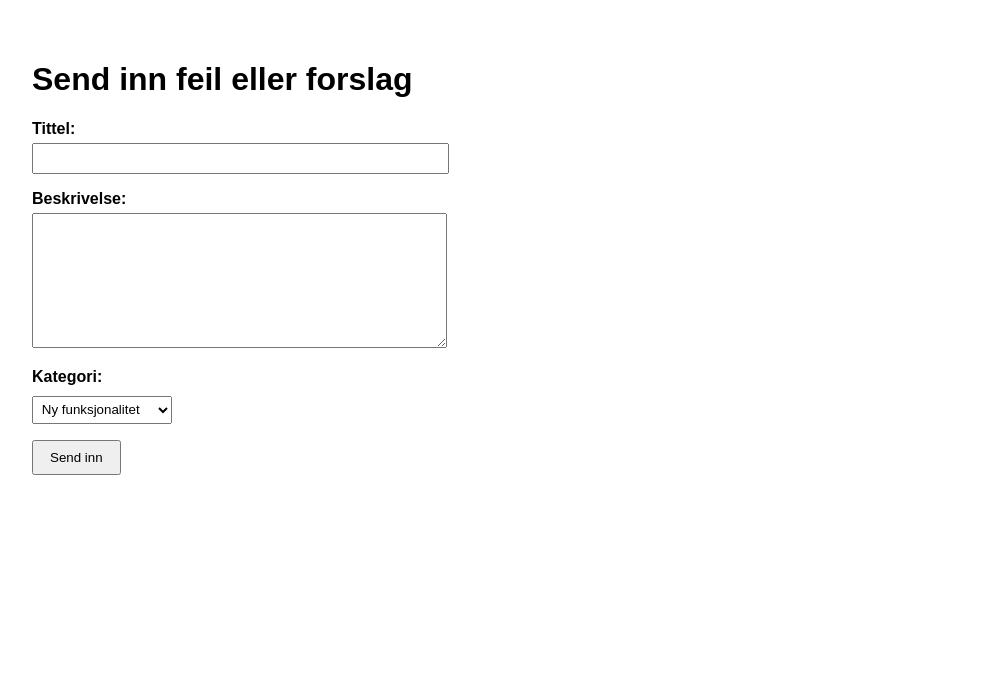
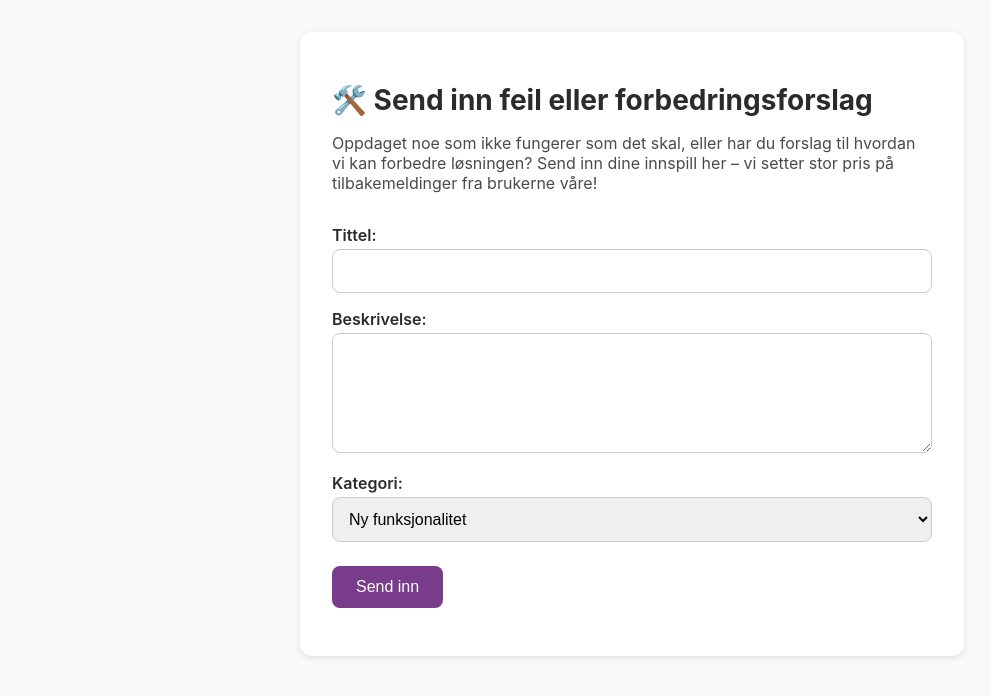
Before and after one commit to PorticoEstate/aktiv-kommune-skjema, a website: page index.html in a window 1280 px wide. Shown: the whole page, without its empty margins (8-999 px from the left). Drawn offline with Linux system fonts and the light colour scheme.

Commit message:
Update index.html
styling

```diff
--- a/index.html
+++ b/index.html
@@ -1,79 +1,127 @@
 <!DOCTYPE html>
 <html lang="no">
 <head>
-  <meta charset="UTF-8" />
+  <meta charset="UTF-8">
   <title>Send inn feil eller forslag</title>
   <style>
     body {
-      font-family: Arial, sans-serif;
+      font-family: "Inter", "Helvetica Neue", sans-serif;
+      background-color: #F9F9F9;
+      margin: 0;
       padding: 2rem;
+      display: flex;
+      justify-content: center;
+    }
+
+    .container {
+      background-color: white;
+      padding: 2rem;
+      border-radius: 12px;
+      box-shadow: 0 2px 6px rgba(0, 0, 0, 0.1);
+      max-width: 600px;
+      width: 100%;
+    }
+
+    h1 {
+      font-size: 1.75rem;
+      margin-bottom: 0.5rem;
+      color: #2B2B2B;
+    }
+
+    p.description {
+      margin-bottom: 2rem;
+      color: #4a4a4a;
     }
 
     label {
       display: block;
-      margin: 1rem 0 0.3rem;
-      font-weight: bold;
+      margin-top: 1rem;
+      font-weight: 600;
+      color: #2B2B2B;
     }
 
-    input[type="text"] {
-      width: 400px; /* Økt bredde på tittelfeltet */
-      padding: 0.4rem;
+    input[type="text"],
+    textarea,
+    select {
+      width: 100%;
+      padding: 0.75rem;
+      margin-top: 0.25rem;
+      border: 1px solid #ccc;
+      border-radius: 8px;
+      font-size: 1rem;
+      box-sizing: border-box;
     }
 
     textarea {
-      width: 400px;  /* Økt bredde */
-      height: 120px; /* Økt høyde */
-      padding: 0.4rem;
-    }
-
-    select {
-      margin-top: 0.3rem;
-      padding: 0.3rem;
+      resize: vertical;
+      height: 120px;
     }
 
     button {
+      background-color: #793C8A;
+      color: white;
+      padding: 0.75rem 1.5rem;
+      border: none;
+      border-radius: 8px;
+      font-size: 1rem;
+      margin-top: 1.5rem;
+      cursor: pointer;
+    }
+
+    button:hover {
+      background-color: #692f78;
+    }
+
+    .message {
       margin-top: 1rem;
-      padding: 0.5rem 1rem;
+      color: #b00020;
     }
   </style>
 </head>
 <body>
-  <h1>Send inn feil eller forslag</h1>
+  <div class="container">
+    <h1>🛠️ Send inn feil eller forbedringsforslag</h1>
+    <p class="description">
+      Oppdaget noe som ikke fungerer som det skal, eller har du forslag til hvordan vi kan forbedre løsningen?
+      Send inn dine innspill her – vi setter stor pris på tilbakemeldinger fra brukerne våre!
+    </p>
+
     <form id="feedbackForm">
       <label for="title">Tittel:</label>
-    <input type="text" id="title" name="title" required />
+      <input type="text" id="title" name="title" required>
 
       <label for="body">Beskrivelse:</label>
       <textarea id="body" name="body" required></textarea>
 
       <label for="label">Kategori:</label>
       <select id="label" name="label">
-      <option>Ny funksjonalitet</option>
-      <option>Kritisk feil</option>
-      <option>Feil</option>
-      <option>Forbedringsønske</option>
+        <option value="Ny funksjonalitet">Ny funksjonalitet</option>
+        <option value="Kritisk feil">Kritisk feil</option>
+        <option value="Feil">Feil</option>
+        <option value="Forbedringsønske">Forbedringsønske</option>
       </select>
 
-    <br />
       <button type="submit">Send inn</button>
     </form>
 
-  <p id="result"></p>
+    <div id="message" class="message"></div>
+  </div>
 
   <script>
-    document.getElementById("feedbackForm").addEventListener("submit", async function (event) {
-      event.preventDefault();
-      const title = document.getElementById("title").value;
-      const body = document.getElementById("body").value;
-      const label = document.getElementById("label").value;
+    document.getElementById('feedbackForm').addEventListener('submit', async function (e) {
+      e.preventDefault();
 
-      const response = await fetch("/.netlify/functions/create-issue", {
-        method: "POST",
-        body: JSON.stringify({ title, body, label }),
+      const title = document.getElementById('title').value;
+      const body = document.getElementById('body').value;
+      const label = document.getElementById('label').value;
+
+      const response = await fetch('/.netlify/functions/create-issue', {
+        method: 'POST',
+        body: JSON.stringify({ title, body, label })
       });
 
       const result = await response.json();
-      document.getElementById("result").textContent = result.message || "Ukjent feil oppstod.";
+      document.getElementById('message').textContent = result.message || 'Noe gikk galt.';
     });
   </script>
 </body>
```
Lines whose indentation alone changed are shown as unchanged.
